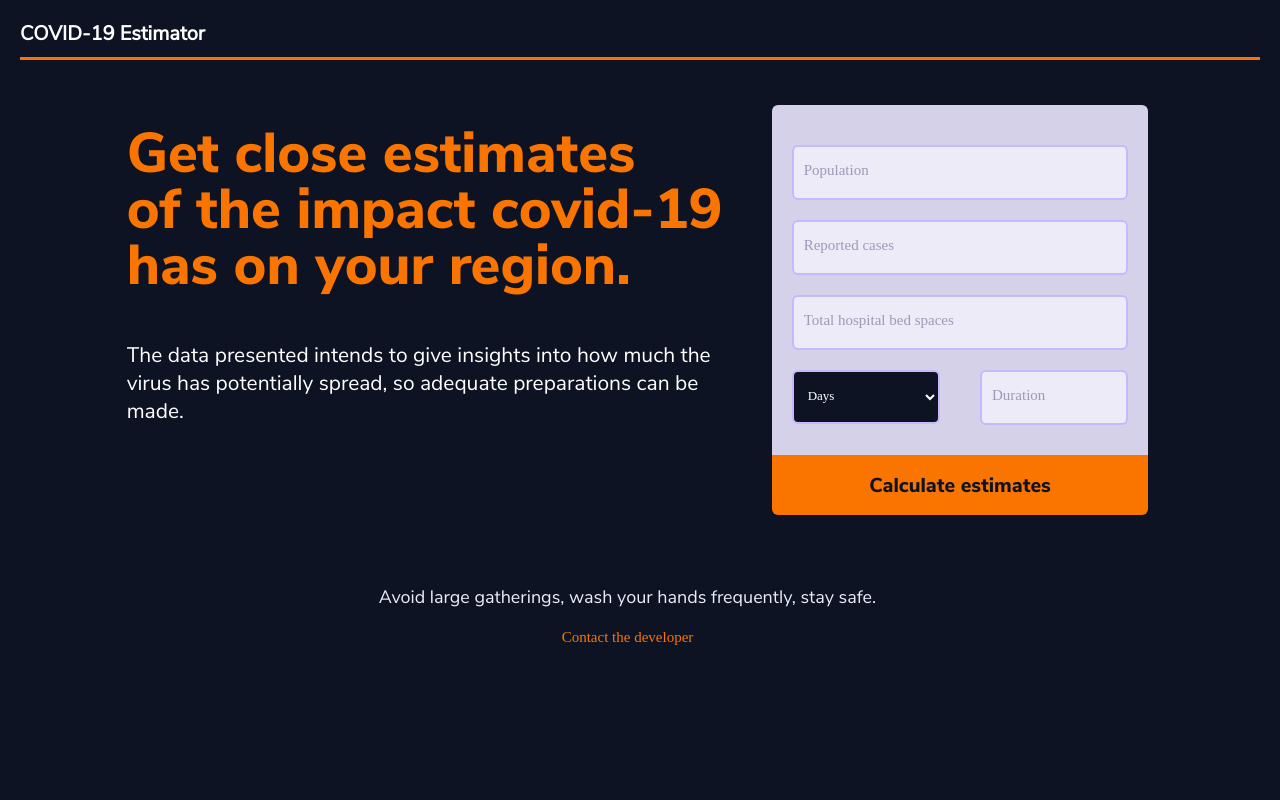
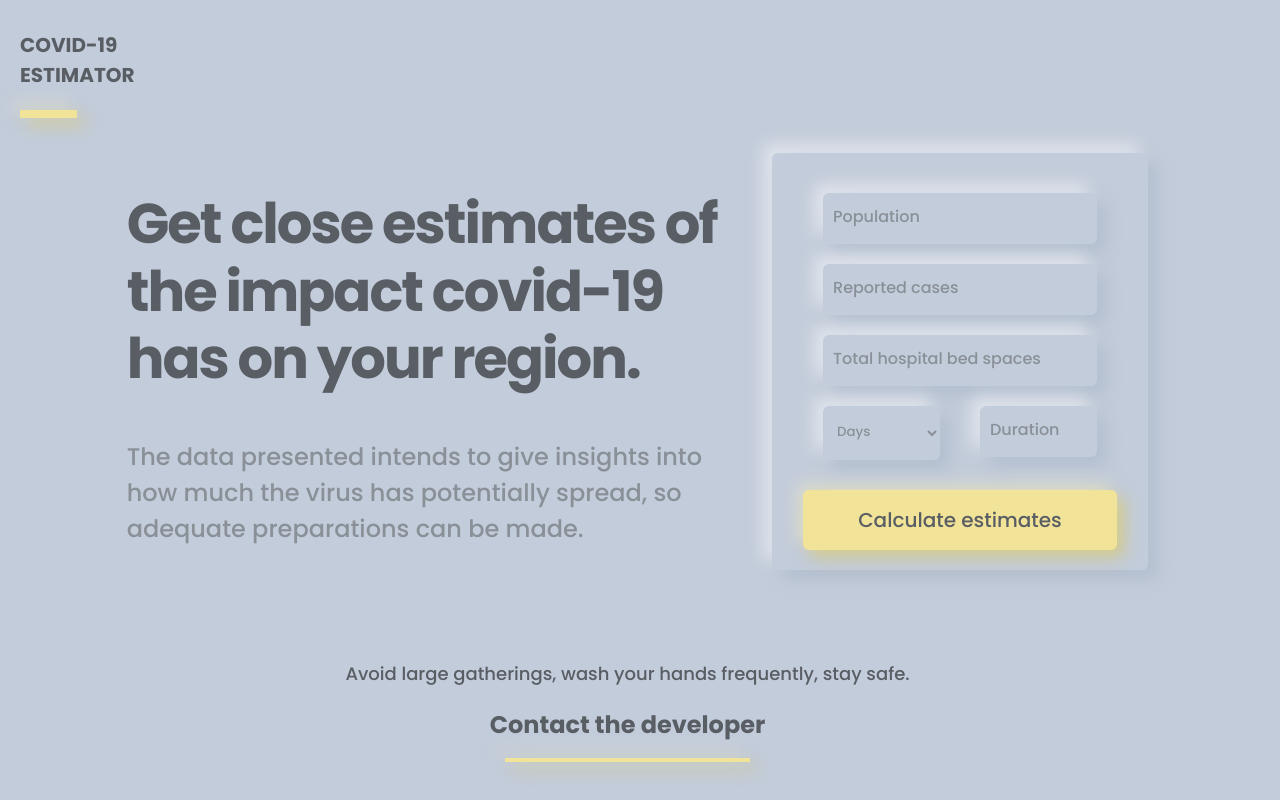
Before and after one commit to ojknation/covid-19-js-estimator, a website: page src/index.html in a window 1280 px wide. Drawn offline with Linux system fonts and the light colour scheme; a web font is replaced by a local one.

Commit message:
Make major design changes

```diff
--- a/src/index.css
+++ b/src/index.css
@@ -6,7 +6,20 @@
   --formtext: #9d9ab7;
   --formbg: #edebf8;
   --ptext: #c7b9ff;
+
+  --neo-bg: #c3ccda;
+  --font-darker: #595d64;
+  --font-lighter: #8a9098;
+  --box-shadow-light: #fff;
+  --box-shadow-dark: #a3b1c6;
+  --glow-shadow-light: #f4eecc;
+  --glow-shadow: #f1e398;
+  --glow-shadow-dark: #e5cb3e;
 }
+
+/* Import fonts  */
+@import url('https://fonts.googleapis.com/css2?family=Poppins:wght@500;700&display=swap');
+
 /* reset */
 body,
 p,
@@ -17,7 +30,7 @@ li {
   text-decoration: none;
 }
 
-a{
+a {
   text-decoration: none;
   font-size: 0.2em;
 }
@@ -30,7 +43,6 @@ label[for='population'] {
   overflow: hidden;
   padding: 0;
   position: absolute;
-  width: 1px;
   color: var(--primary);
 }
 
@@ -67,7 +79,7 @@ label[for='period'] {
   padding: 0;
   position: absolute;
   width: 1px;
-  color: var(--primary);
+  color: var(--primary);e
 }
 
 label[for='duration'] {
@@ -86,16 +98,29 @@ li {
   list-style-type: none;
 }
 
+* {
+  font-family: 'Poppins', sans-serif;
+}
+
 /* base styles */
 body {
-  background: var(--primary);
+  background: var(--neo-bg);
   color: var(--secondary);
-  font-family: Nunito sans regular, sans-serif;
+  font-family: 'Poppins', sans-serif;
 }
+
 h3,
 p {
   color: white;
   font-size: 1em;
+}
+
+p.leading {
+  color: var(--font-lighter);
+  line-height: 1.5;
+  font-weight: 500;
+  margin-top: 2px;
+  font-size: 1.5em;
 }
 
 select option {
@@ -104,82 +129,75 @@ select option {
 }
 
 select#period.period {
-  background: var(--primary);
-  color: white;
   height: 54px;
 }
 
 .main-text {
-  line-height: 100%;
-}
-
-h1 {
-  font-size: 2.5em;
+  font-weight: 700;
+  font-size: 3.5em;
+  color: var(--font-darker);
+  letter-spacing: -2px;
+  line-height: 1.2;
 }
 
 input,
 select {
-  background: var(--formbg);
-  border: 2px solid var(--ptext);
+  background-color: var(--neo-bg);
   /* top right bottom left */
   padding: 1px 10px 5px 10px;
   border-radius: 6px;
   height: 45px;
-  font-size: 13px;
-  font-weight: 20px;
   margin: 10px 20px 10px 20px;
-  color: var(--formtext);
-  font-family: sf regular;
+  color: var(--font-lighter);
   vertical-align: center;
+  border:none;
+  outline: none;
+
+  box-shadow: 9px 9px 16px rgba(163, 177, 198, 0.5), -9px -9px 16px rgba(255, 255, 255, 0.5);
+}
+
+input:-webkit-autofill,
+input:-webkit-autofill:hover,
+input:-webkit-autofill:focus,
+input:-webkit-autofill:active,
+select:-webkit-autofill,
+select:-webkit-autofill:hover,
+select:-webkit-autofill:focus,
+select:-webkit-autofill:active,
+textarea:-webkit-autofill,
+textarea:-webkit-autofill:hover,
+textarea:-webkit-autofill:focus,
+textarea:-webkit-autofill:active  {
+  -webkit-box-shadow: 0 0 0 30px var(--neo-bg) inset, 9px 9px 16px rgba(163, 177, 198, 0.5), -9px -9px 16px rgba(255, 255, 255, 0.5);
+  box-shadow: 0 0 0 30px var(--neo-bg) inset, 9px 9px 16px rgba(163, 177, 198, 0.5), -9px -9px 16px rgba(255, 255, 255, 0.5);
+  -webkit-text-fill-color: var(--font-lighter);
 }
 
 input::placeholder {
-  color: var(--formtext);
-}
-
-@font-face {
-  font-family: 'Nunito sans regular';
-  src: url('./fonts/NunitoSans-Regular.ttf');
-  font-display: swap;
-}
-
-@font-face {
-  font-family: 'Nunito sans Extrabold';
-  src: url('./fonts/NunitoSans-ExtraBold.ttf');
-  font-display: swap;
-}
-
-@font-face {
-  font-family: 'Sf regular';
-  src: url('./fonts/SF-Pro-Display-Regular.otf');
-  font-display: swap;
+  color: var(--font-lighter);
 }
 
 /* mobile styles */
-body {
-  font-size: 18px;
-}
-
 .grid {
   display: grid;
   grid-template-columns: repeat(8, 1fr);
 }
 
+
 .site-nav h3 {
   grid-column: 1/7;
   grid-row: 1;
-  padding-bottom: 10px;
-  border-bottom: 3px solid var(--secondary);
+  /* padding-bottom: 10px; */
+  color: var(--font-darker);
+  font-weight:700;
 }
+
 
 .big-message {
   grid-column: 1/9;
   grid-row: 2;
   margin: 0 20px;
-}
-
-.leading {
-  margin-top: 2px;
+  margin-top: 1em;
 }
 
 .site-nav {
@@ -189,7 +207,7 @@ body {
 .site-form {
   grid-column: 1/9;
   grid-row: 3;
-  background: var(--bg);
+  background: var(--neo-bg);
   border-radius: 6px;
   /* top right bottom left */
   padding-top: 30px;
@@ -197,13 +215,13 @@ body {
   height: fit-content;
   display: inline-block;
   margin: 25px 25px 10px 25px;
+  box-shadow: 9px 9px 16px rgba(163, 177, 198, 0.5), -9px -9px 16px rgba(255, 255, 255, 0.5);
 }
 
 .form-grid input {
   text-align: left;
-  color: var(--primary);
-  font-size: 15px;
-  font-family: Sf regular;
+  color: var(--font-lighter);
+  font-size: 1em;
 }
 
 .population {
@@ -232,18 +250,19 @@ body {
 }
 
 .button {
-  grid-column: 1/9;
+  grid-column: 3/7;
   grid-row: 5;
   margin-top: 20px;
   height: 60px;
-  font-family: Nunito sans Extrabold;
   font-size: 20px;
-  margin-bottom: -20px;
-  background: var(--secondary);
-  color: var(--primary);
+  margin-bottom: 20px;
+  background: var(--glow-shadow);
+  color: var(--font-darker);
+  border-radius: 6px;
   border-style: none;
-  border-bottom-left-radius: 6px;
-  border-bottom-right-radius: 6px;
+  cursor: pointer;
+  box-shadow: 7px 7px 16px rgba(229, 203, 62, 0.5),
+    -7px -7px 16px rgba(244, 238, 204, 0.5);
 }
 
 .footer {
@@ -264,32 +283,38 @@ body {
 div.footer > a > p {
   text-align: center;
   vertical-align: bottom;
-  font-size: 15px;
-  color: var(--secondary);
-  font-family: Sf regular;
+  font-size: 24px;
+  color: var(--font-darker);
 }
 
 /* small tablet styles */
 @media screen and (min-width: 620px) {
   body {
-    font-size: 20px;
+    /* font-size: 20px; */
   }
+
+  .site-nav {
+
+    }
 
   .site-nav h3 {
     grid-column: 2/5;
     grid-row: 1;
-    padding-bottom: 10px;
-    border-bottom: 3px solid var(--secondary);
+    /* padding-bottom: 10px; */
+    color: var(--font-darker);
+    font-weight:700;
   }
 
   .big-message {
     grid-column: 2/7;
     grid-row: 2;
     margin: 0 20px;
+    margin-top: 1em;
   }
 
   .leading {
     margin-top: 2px;
+
   }
 
   .site-nav {
@@ -299,7 +324,7 @@ div.footer > a > p {
   .site-form {
     grid-column: 2/7;
     grid-row: 3;
-    background: var(--bg);
+    background: var(--neo-bg);
     border-radius: 6px;
     /* top right bottom left */
     padding-top: 30px;
@@ -307,12 +332,14 @@ div.footer > a > p {
     height: fit-content;
     display: inline-block;
     margin: 25px 25px 25px px;
+    box-shadow: 9px 9px 16px rgba(163, 177, 198, 0.5), -9px -9px 16px rgba(255, 255, 255, 0.5);
+
   }
 
   .form-grid input {
     text-align: left;
-    color: var(--primary);
-    font-size: 15px;
+    color: var(--font-lighter);
+    font-size: 1em;
   }
 
   .population {
@@ -341,18 +368,20 @@ div.footer > a > p {
   }
 
   .button {
-    grid-column: 1/9;
+    grid-column: 3/7;
     grid-row: 5;
     margin-top: 20px;
     height: 60px;
-    font-family: Nunito sans Extrabold;
     font-size: 20px;
-    margin-bottom: -20px;
-    background: var(--secondary);
-    color: var(--primary);
+    margin-bottom: 20px;
+    background: var(--glow-shadow);
+    color: var(--font-darker);
+    border-radius: 6px;
     border-style: none;
-    border-bottom-left-radius: 6px;
-    border-bottom-right-radius: 6px;
+    cursor: pointer;
+    box-shadow: 7px 7px 16px rgba(229, 203, 62, 0.5),
+    -7px -7px 16px rgba(244, 238, 204, 0.5);
+
   }
 
   .footer {
@@ -371,38 +400,40 @@ div.footer > a > p {
     text-align: center;
     vertical-align: bottom;
     font-size: 18px;
-    color: var(--formbg);
+    color: var(--font-darker);
   }
 }
 
 /* large tablets and laptops styles*/
 @media screen and (min-width: 960px) {
   body {
-    font-size: 20px;
+    /* font-size: 20px; */
   }
 
-  h1 {
-    font-family: Nunito sans Extrabold;
+  /* h1 {
     line-height: 100%;
     font-size: 4em;
-  }
+  } */
 
   p {
     font-size: 1.5em;
   }
 
   .site-nav h3 {
-    font-size: 30px;
+    font-size: 1.5em;
     grid-column: 2/6;
     grid-row: 1;
-    padding-bottom: 10px;
-    border-bottom: 3px solid var(--secondary);
+    /* padding-bottom: 10px; */
+    color: var (--font-darker);
+    font-weight:700;
+    text-transform: uppercase;
   }
 
   .big-message {
     grid-column: 2/8;
     grid-row: 2;
     margin: 0 20px;
+    margin-top: 1em;
   }
 
   .leading {
@@ -416,7 +447,7 @@ div.footer > a > p {
   .site-form {
     grid-column: 2/6;
     grid-row: 3;
-    background: var(--bg);
+    background: var(--neo-bg);
     border-radius: 6px;
     /* top right bottom left */
     padding-top: 30px;
@@ -424,10 +455,12 @@ div.footer > a > p {
     height: fit-content;
     display: inline-block;
     margin: 25px 25px 25px 25px;
+    box-shadow: 9px 9px 16px rgba(163, 177, 198, 0.5), -9px -9px 16px rgba(255, 255, 255, 0.5);
+
   }
 
   .button {
-    margin-bottom: -30px;
+    margin-bottom: 30px;
   }
 
   .footer {
@@ -442,21 +475,23 @@ div.footer > a > p {
     text-align: center;
     vertical-align: bottom;
     font-size: 22px;
-    color: var(--formbg);
+    color: var(--font-darker);
   }
 
-  .contact{
+  .contact {
     text-align: center;
     font-size: 22px;
-    color: var(--formbg);
+    color: var(--font-darker);
+    font-weight: 700;
   }
 }
 
 /* desktop styles*/
 @media screen and (min-width: 1200px) {
   body {
-    font-size: 14px;
+    /* font-size: 14px; */
   }
+
 
   .grid {
     display: grid;
@@ -466,8 +501,9 @@ div.footer > a > p {
     font-size: 20px;
     grid-column: 2/6;
     grid-row: 1;
-    padding-bottom: 10px;
-    border-bottom: 3px solid var(--secondary);
+    /* padding-bottom: 10px; */
+    color: var(--font-darker);
+    font-weight:700;
   }
 
   .big-message {
@@ -478,7 +514,7 @@ div.footer > a > p {
   .site-form {
     grid-column: 8/12;
     grid-row: 2;
-    background: var(--bg);
+    background: var(--neo-bg);
     border-radius: 6px;
     /* top right bottom left */
     padding-top: 30px;
@@ -486,47 +522,55 @@ div.footer > a > p {
     height: fit-content;
     display: inline-block;
     margin-top: 25px;
+    box-shadow: 9px 9px 16px rgba(163, 177, 198, 0.5), -9px -9px 16px rgba(255, 255, 255, 0.5);
+
   }
 
   .form-grid input {
     text-align: left;
-    color: var(--primary);
-    font-size: 15px;
+    color: var(--font-lighter);
+    font-size: 1em;
   }
 
   .population {
-    grid-column: 1/13;
+    grid-column: 2/12;
     grid-row: 1;
   }
 
   .reports {
-    grid-column: 1/13;
+    grid-column: 2/12;
     grid-row: 2;
   }
 
   .beds {
-    grid-column: 1/13;
+    grid-column: 2/12;
     grid-row: 3;
   }
 
   .period {
-    grid-column: 1/7;
+    grid-column: 2/7;
     grid-row: 4;
   }
 
+
   .duration {
-    grid-column: 7/13;
+    grid-column: 7/12;
     grid-row: 4;
   }
 
   .button {
-    grid-column: 1/13;
+    grid-column: 2/12;
     grid-row: 5;
     margin-top: 20px;
     height: 60px;
-    font-family: Nunito sans Extrabold;
     font-size: 20px;
-    margin-bottom: -20px;
+    margin-bottom: 20px;
+    cursor: pointer;
+    background: var(--glow-shadow);
+    color: var(--font-darker);
+    border-radius: 6px;
+    box-shadow: 7px 7px 16px rgba(229, 203, 62, 0.5),
+    -7px -7px 16px rgba(244, 238, 204, 0.5);
   }
 
   .footer {
@@ -539,6 +583,24 @@ div.footer > a > p {
     text-align: center;
     vertical-align: bottom;
     font-size: 18px;
-    color: var(--formbg);
+    color: var(--font-darker);
   }
 }
+
+.site-nav .box {
+  height: 8px;
+  width: 50%;
+  background: var(--glow-shadow);
+  box-shadow: 7px 7px 16px rgba(229, 203, 62, 0.5),
+    -7px -7px 16px rgba(244, 238, 204, 0.5);
+}
+
+.footer .box {
+  height: 4px;
+  width: 40%;
+  margin: 0 auto;
+  margin-top: 5em;
+  background: var(--glow-shadow);
+  box-shadow: 7px 7px 16px rgba(229, 203, 62, 0.5),
+    -7px -7px 16px rgba(244, 238, 204, 0.5);
+}
--- a/src/index.html
+++ b/src/index.html
@@ -12,17 +12,19 @@
     <title>Document</title>
   </head>
   <body>
-    <nav class="site-nav">
-      <h3>
-        COVID-19 Estimator
-      </h3>
-      <div class="box">
+    <nav class="site-nav grid">
+      <div>
+        <h3>
+          COVID-19 Estimator
+        </h3>
+        <div class="box">
       </div>
+        </div>
     </nav>
     <section class="main grid">
       <div class="big-message">
         <h1 class="main-text">
-          Get close estimates<br />of the impact covid-19<br />
+          Get close estimates of the impact covid-19
           has on your region.
         </h1>
         <p class="leading">
@@ -97,8 +99,10 @@
           target="_blank"
           rel="noopener"
           href="https://www.linkedin.com/in/boluwatife-adekola-ojo-936a9119b/"
-          ><p class="contact">Contact the developer</p></a
-        >
+          >
+          <p class="contact">Contact the developer</p>
+          <div class="box"></div>
+        </a>
       </div>
     </section>
   </body>
```
